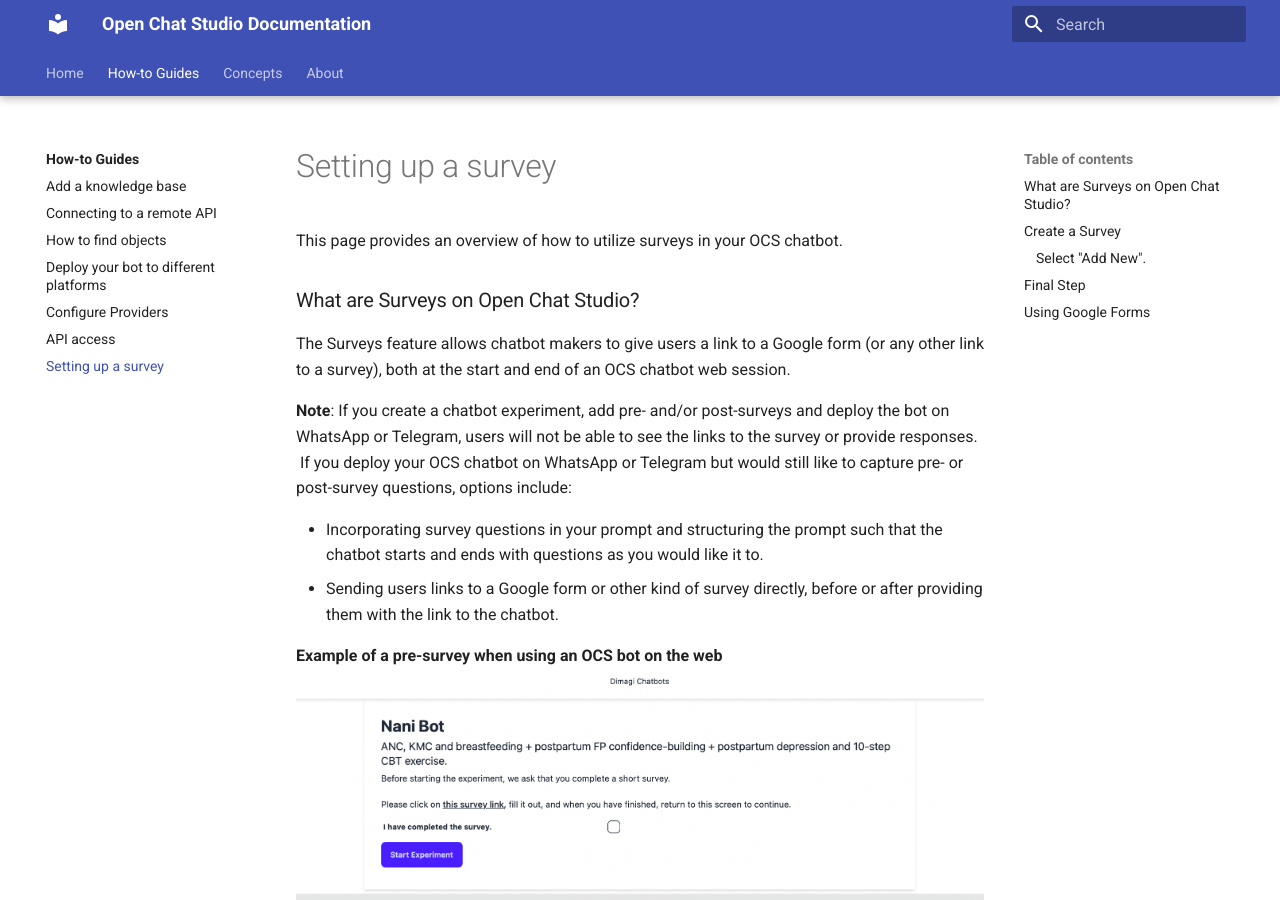
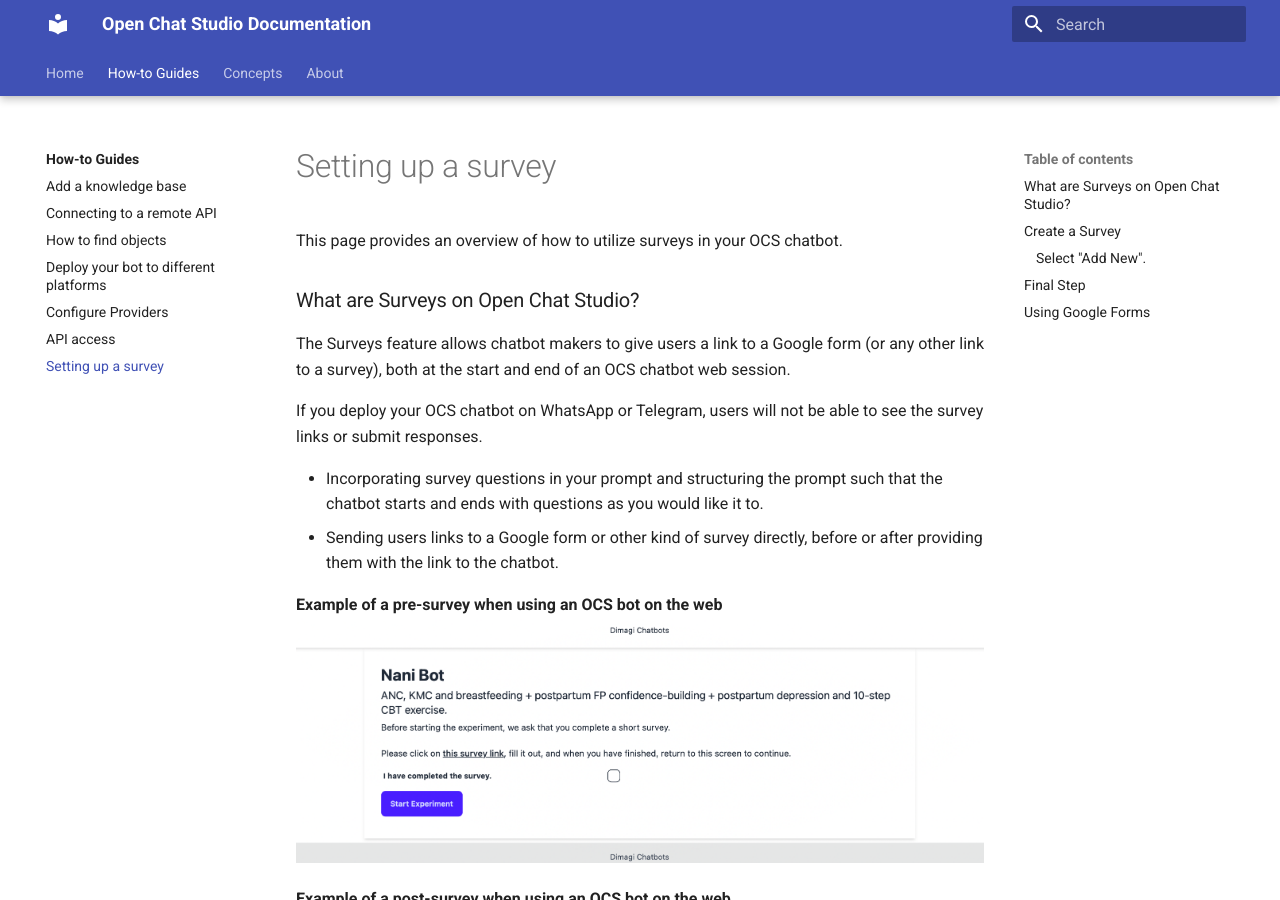
Before and after one commit to dimagi/open-chat-studio-docs, an MkDocs documentation site: the page built from docs/how-to/setting_up_a_survey.md, in a window 1280 px wide and 900 px high. Built offline with MkDocs 1.6.1 and Material for MkDocs 9.7.7, drawn with Linux system fonts in a browser that asks for light colours.

Commit message:
Update docs/how-to/setting_up_a_survey.md
Co-authored-by: github-actions[bot] <41898282+github-actions[bot]@users.noreply.github.com>

```diff
--- a/docs/how-to/setting_up_a_survey.md
+++ b/docs/how-to/setting_up_a_survey.md
@@ -4,7 +4,7 @@
 
 The Surveys feature allows chatbot makers to give users a link to a Google form (or any other link to a survey), both at the start and end of an OCS chatbot web session.
 
-**Note**: If you create a chatbot experiment, add pre- and/or post-surveys and deploy the bot on WhatsApp or Telegram, users will not be able to see the links to the survey or provide responses.  If you deploy your OCS chatbot on WhatsApp or Telegram but would still like to capture pre- or post-survey questions, options include:
+If you deploy your OCS chatbot on WhatsApp or Telegram, users will not be able to see the survey links or submit responses.
 
 - Incorporating survey questions in your prompt and structuring the prompt such that the chatbot starts and ends with questions as you would like it to.
 - Sending users links to a Google form or other kind of survey directly, before or after providing them with the link to the chatbot.
```
